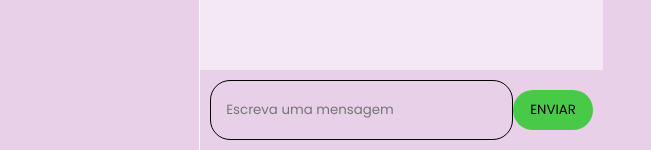
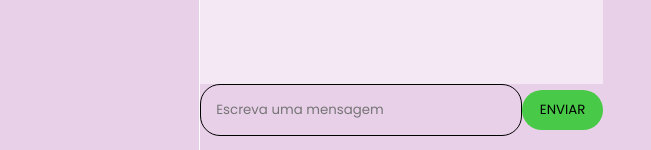
Before and after one commit to giclayne/chat-app, a React (Create React App) app in the folder client/: page /chat in a window 1280 px wide. Shown: the part 650-800 px from the top of the page, without its empty margins (0-651 px from the left). Built offline with nearby package versions, Linux system fonts and the light colour scheme; no server answers.

Commit message:
refatoracao da ChatFooter

```diff
--- a/client/src/components/ChatFooter.js
+++ b/client/src/components/ChatFooter.js
@@ -1,6 +1,6 @@
 import React, { useState } from 'react';
 
-const ChatFooter = ({socket}) => {
+const ChatFooter = ({ socket }) => {
   const [message, setMessage] = useState('');
 
   const handleTyping = () => {
@@ -20,7 +20,7 @@ const ChatFooter = ({socket}) => {
     setMessage('');
   };
   return (
-        <div className="chat__footer">
+    <div className="chat_footer">
       <form className="form" onSubmit={handleSendMessage}>
         <input
           type="text"
```
Lines whose indentation alone changed are shown as unchanged.
